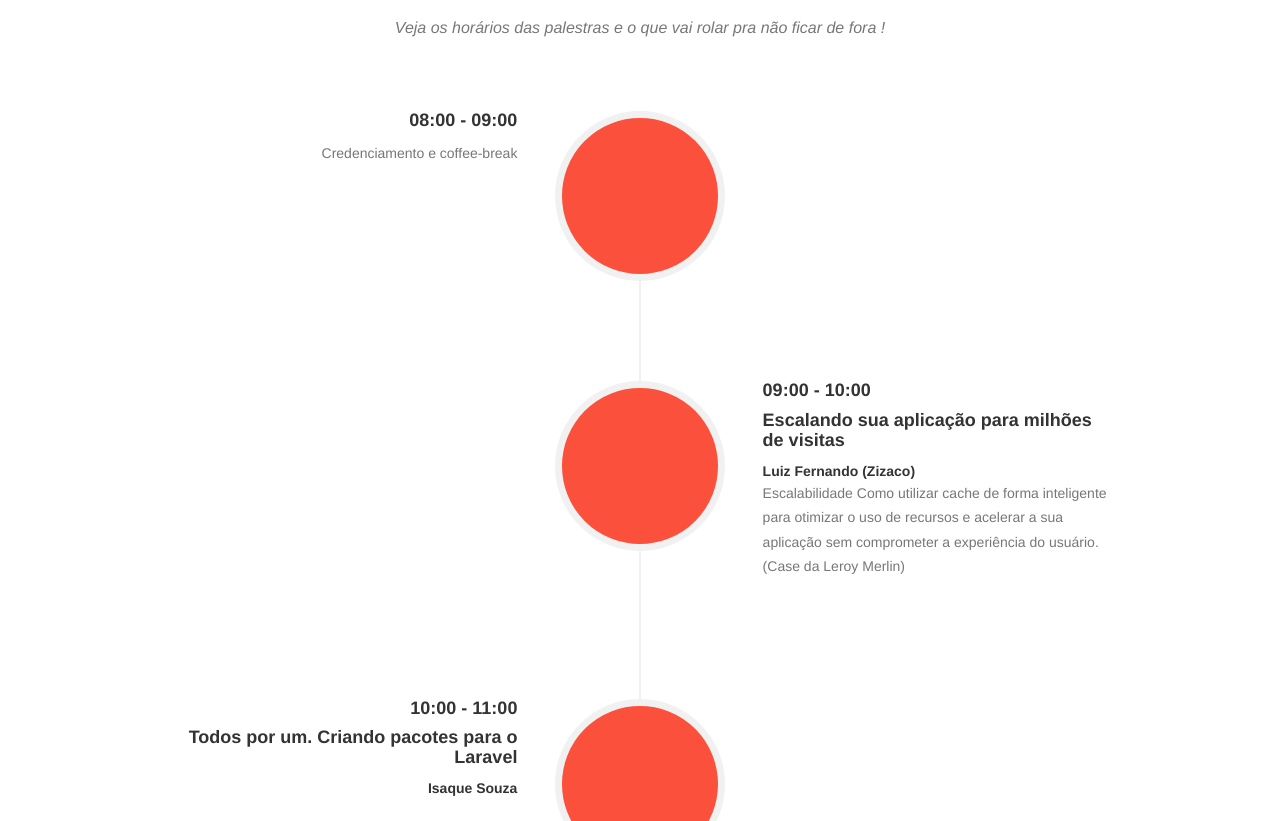
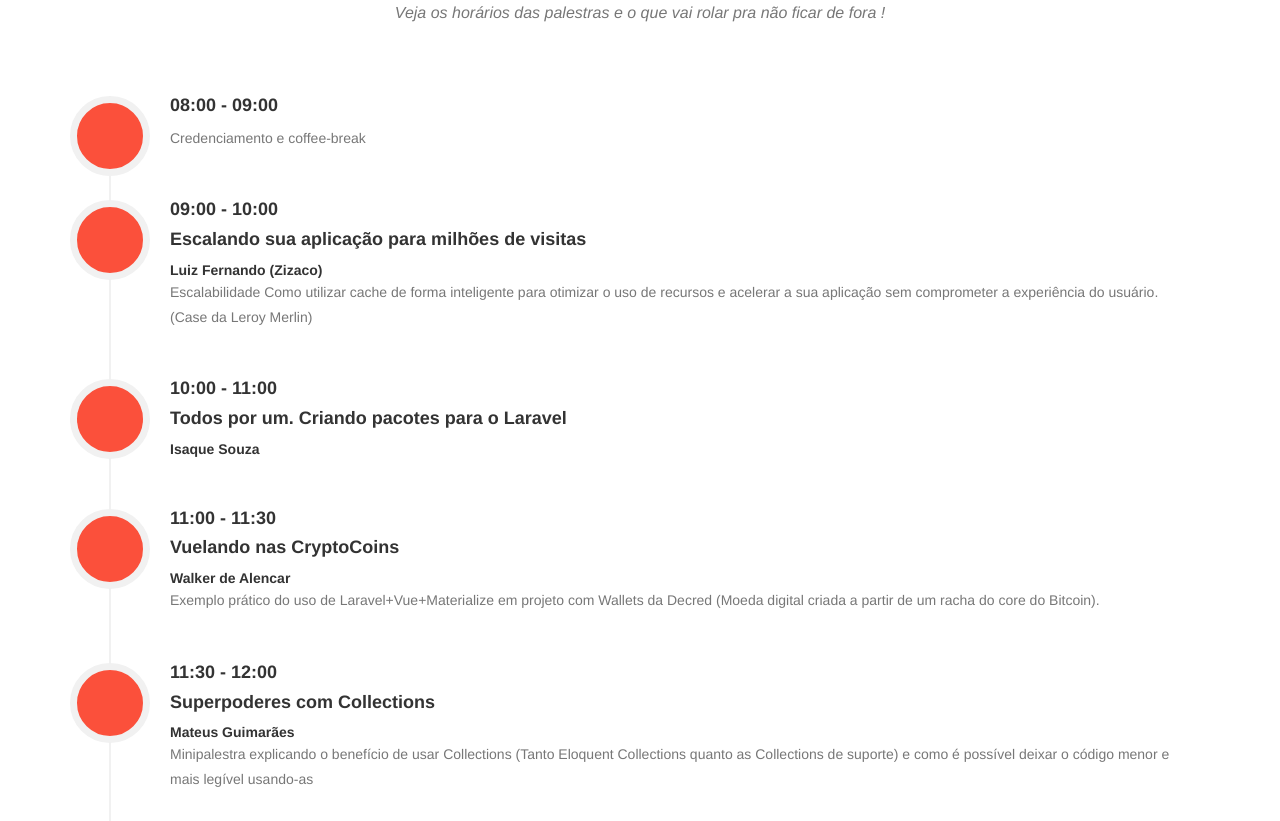
Before and after one commit to laraconfbrasil/website, a plain HTML site: page index.html in a window 1280 px wide. Shown: the part 2626-3447 px from the top of the page. Drawn offline with nearby package versions, Linux system fonts and the light colour scheme; a script that the page names is missing.

Commit message:
Update main.css
Alterado estilo da programação do evento

```diff
--- a/css/main.css
+++ b/css/main.css
@@ -424,11 +424,11 @@ section h3.section-subheading {
     z-index: 2;
 }
 
-@media(min-width:767px) {
+//@media(min-width:767px) {
     #speakers .speakers-item {
         margin: 0 0 30px;
     }
-}
+//}
 
 .timeline {
     position: relative;
@@ -543,7 +543,7 @@ section h3.section-subheading {
     margin-bottom: 0;
 }
 
-@media(min-width:768px) {
+//@media(min-width:768px) {
     .timeline:before {
         left: 50%;
     }
@@ -578,10 +578,10 @@ section h3.section-subheading {
         padding: 0 30px 20px 20px;
         text-align: left;
     }
-}
+//}
 
 @media(min-width:992px) {
-    .timeline>li {
+    /*.timeline>li {
         min-height: 150px;
     }
 
@@ -603,11 +603,11 @@ section h3.section-subheading {
 
     .timeline>li.timeline-inverted>.timeline-panel {
         padding: 0 20px 20px;
-    }
+    }*/
 }
 
 @media(min-width:1200px) {
-    .timeline>li {
+    /*.timeline>li {
         min-height: 170px;
     }
 
@@ -627,7 +627,7 @@ section h3.section-subheading {
 
     .timeline>li.timeline-inverted>.timeline-panel {
         padding: 0 100px 20px 20px;
-    }
+    }*/
 }
 
 .team-member {
```
